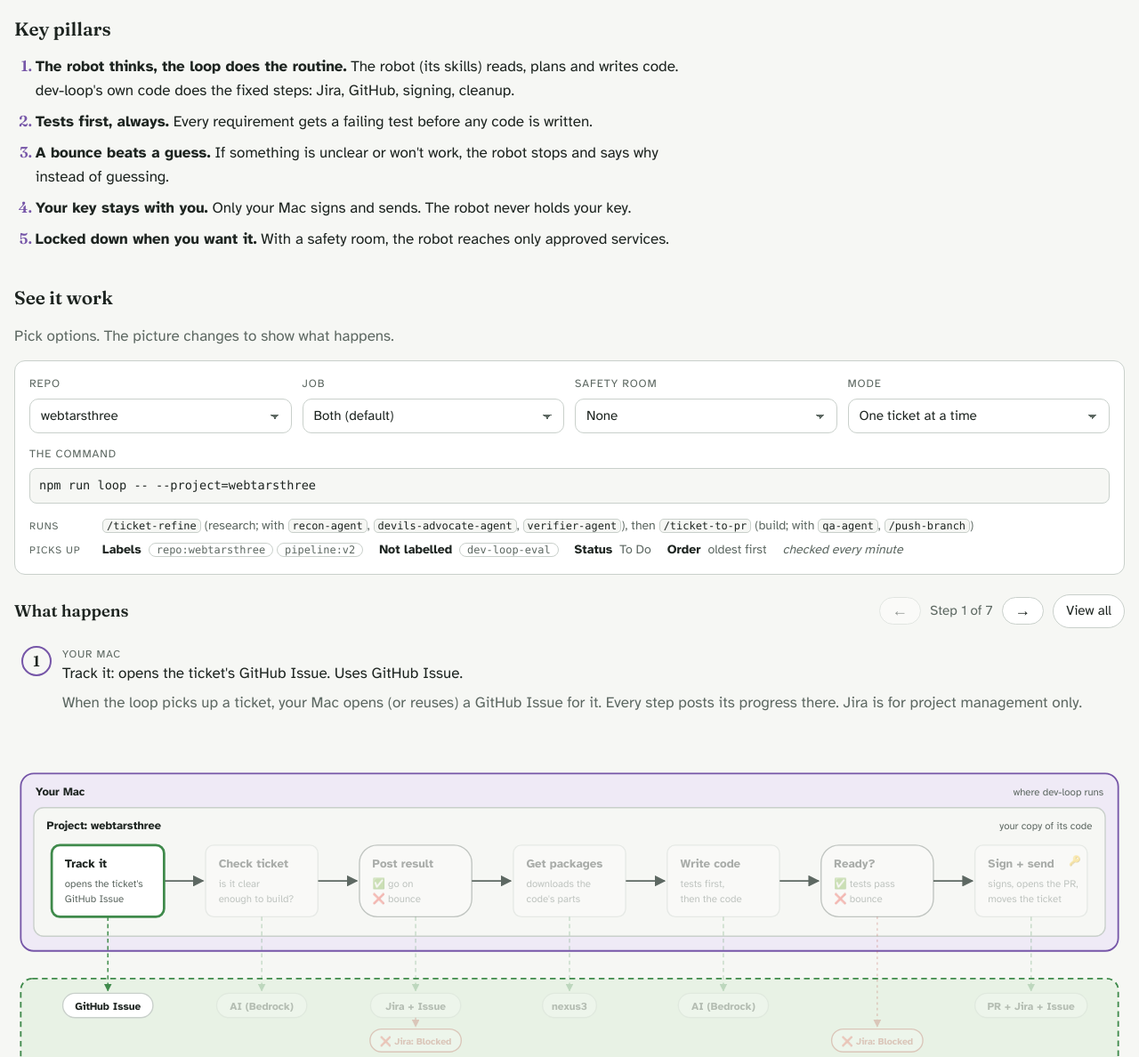
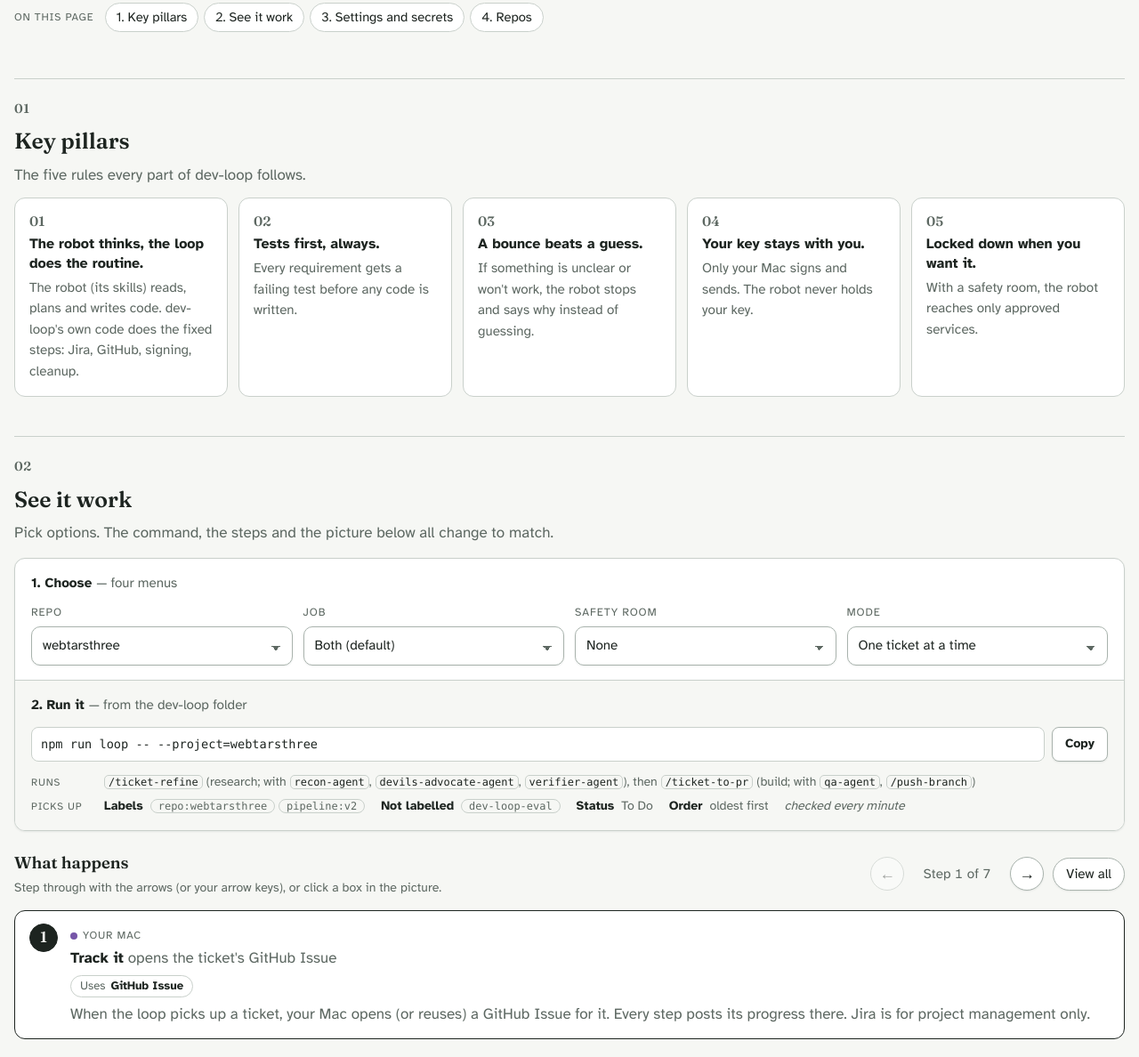
Before and after one commit to GolfNowEng/agentic-dev-loop, a website: page docs/guide/how-dev-loop-works.html in a window 1280 px wide. Shown: the part 233-1421 px from the top of the page at 89% size. Drawn offline with Linux system fonts and the light colour scheme.

Commit message:
docs(guide): numbered sections with a contents row, pillar cards, clearer controls and steps; colour kept to accents
Co-Authored-By: Claude Opus 5.5 <noreply@anthropic.com>

```diff
--- a/docs/guide/how-dev-loop-works.html
+++ b/docs/guide/how-dev-loop-works.html
@@ -19,10 +19,11 @@
 /* Layout: one column; filter chips on top, a diagram that redraws below, then plain steps. */
 :root {
   --bg: #f6f7f4; --ink: #1d2420; --muted: #5d6862; --line: #c9d0cb; --card: #ffffff;
-  --room: #e3ebf6; --room-edge: #5b82b8;
-  --mac: #efeaf6; --mac-edge: #7656a8;
-  --ext: #e8f2e5; --ext-edge: #3f8a4b;
-  --key: #c98a1c; --bad: #b4473b; --un: #f8e9e6; --chip: #ffffff; --chip-on: #1d2420; --chip-on-ink: #f6f7f4;
+  --room: #edf2f9; --room-edge: #5b82b8;
+  --mac: #f4f1f8; --mac-edge: #7656a8;
+  --ext: #eff5ed; --ext-edge: #3f8a4b;
+  --key: #c98a1c; --bad: #b4473b; --un: #faf0ee;
+  --hover: #eef1ee; --field-edge: #a9b3ad; --shadow: 0 1px 2px rgba(29, 36, 32, .08); --chip: #ffffff; --chip-on: #1d2420; --chip-on-ink: #f6f7f4;
   --a-loop: #1f6f78; --a-loop-bg: #e2f1f2; --a-robot: #a8457a; --a-robot-bg: #f7e6ef;
   --a-you: #8a5a12; --a-you-bg: #f6ecd9; --a-sbx: #3d67a3; --a-sbx-bg: #e3ebf6;
   --ans-yes: #2f7d3e; --ans-no: #6b7570; --ans-soft: #a86a0c;
@@ -38,6 +39,7 @@
     --a-loop: #6cc4cc; --a-loop-bg: #15302f; --a-robot: #e48bbb; --a-robot-bg: #35192a;
     --a-you: #e0b062; --a-you-bg: #33270f; --a-sbx: #8fb2e3; --a-sbx-bg: #1b2a3e;
     --ans-yes: #7dc28a; --ans-no: #a3ada8; --ans-soft: #e8a83a;
+    --hover: #232c27; --field-edge: #56635c; --shadow: 0 1px 2px rgba(0, 0, 0, .4);
     --chip: #1b221e; --chip-on: #e6ebe7; --chip-on-ink: #151a17; color-scheme: dark;
   }
 }
@@ -48,7 +50,8 @@
   --a-loop: #6cc4cc; --a-loop-bg: #15302f; --a-robot: #e48bbb; --a-robot-bg: #35192a;
   --a-you: #e0b062; --a-you-bg: #33270f; --a-sbx: #8fb2e3; --a-sbx-bg: #1b2a3e;
   --ans-yes: #7dc28a; --ans-no: #a3ada8; --ans-soft: #e8a83a;
-  --chip: #1b221e; --chip-on: #e6ebe7; --chip-on-ink: #151a17; color-scheme: dark;
+  --hover: #232c27; --field-edge: #56635c; --shadow: 0 1px 2px rgba(0, 0, 0, .4);
+    --chip: #1b221e; --chip-on: #e6ebe7; --chip-on-ink: #151a17; color-scheme: dark;
 }
 * { box-sizing: border-box; }
 body { margin: 0; background: var(--bg); color: var(--ink); font: 17px/1.55 var(--body); }
@@ -77,8 +80,10 @@ h2 { font-size: 1.3rem; }
 p { margin: 0; max-width: 70ch; }
 .col > * { min-width: 0; }
 .pillars-sec { gap: 12px; }
-.pillars { margin: 0; padding-left: 1.4em; display: grid; gap: 8px; max-width: 70ch; }
-.pillars li::marker { font-family: var(--display); font-weight: 600; color: var(--mac-edge); }
+.pillars { margin: 0; padding: 0; list-style: none; counter-reset: p; display: grid; grid-template-columns: repeat(auto-fit, minmax(230px, 1fr)); gap: 12px; }
+.pillars li { counter-increment: p; display: grid; align-content: start; gap: 4px; background: var(--card); border: 1px solid var(--line); border-radius: 12px; padding: 14px 16px 16px; font-size: .95rem; color: var(--muted); }
+.pillars li::before { content: counter(p, decimal-leading-zero); font-family: var(--display); font-weight: 600; font-size: .95rem; color: var(--muted); }
+.pillars li b { color: var(--ink); font-size: 1rem; line-height: 1.35; }
 .facts code { font-family: ui-monospace, Menlo, monospace; font-size: .85em; color: var(--ink); background: var(--bg); border: 1px solid var(--line); border-radius: 5px; padding: 0 4px; white-space: nowrap; }
 body > .col > header { display: grid; gap: 14px; justify-items: start; }
 .lead { color: var(--muted); font-size: 1.1rem; margin: 0; max-width: 70ch; }
@@ -92,11 +97,12 @@ h1 code.name { font-weight: 700; }
 .selects { display: grid; grid-template-columns: repeat(auto-fit, minmax(170px, 1fr)); gap: 12px; }
 .filters select {
   font: inherit; font-size: .95rem; color: var(--ink); background: var(--chip); width: 100%;
-  border: 1.5px solid var(--line); border-radius: 10px; padding: 7px 34px 7px 12px; cursor: pointer;
+  border: 1.5px solid var(--field-edge); border-radius: 10px; padding: 9px 34px 9px 12px; cursor: pointer; box-shadow: var(--shadow);
   appearance: none; -webkit-appearance: none;
   background-image: linear-gradient(45deg, transparent 50%, var(--muted) 50%), linear-gradient(135deg, var(--muted) 50%, transparent 50%);
   background-position: calc(100% - 18px) 55%, calc(100% - 13px) 55%; background-size: 5px 5px; background-repeat: no-repeat;
 }
+.filters select:hover { border-color: var(--ink); }
 .filters select:focus-visible { outline: 3px solid var(--key); outline-offset: 2px; }
 .facts { margin: 0; display: grid; gap: 6px; font-size: .88rem; }
 .facts > div { display: grid; grid-template-columns: 72px minmax(0, 1fr); gap: 10px; align-items: baseline; }
@@ -105,10 +111,11 @@ h1 code.name { font-weight: 700; }
 .chip {
   font: inherit; font-size: .95rem; cursor: pointer;
   padding: 6px 14px; border-radius: 999px;
-  border: 1.5px solid var(--line); background: var(--chip); color: var(--ink);
+  border: 1.5px solid var(--field-edge); background: var(--chip); color: var(--ink); box-shadow: var(--shadow);
 }
+.chip:hover:not(:disabled) { border-color: var(--ink); background: var(--hover); }
 .chip[aria-pressed="true"] { background: var(--chip-on); color: var(--chip-on-ink); border-color: var(--chip-on); }
-.chip:disabled { opacity: .45; cursor: not-allowed; }
+.chip:disabled { opacity: .4; cursor: not-allowed; box-shadow: none; }
 .chip:focus-visible { outline: 3px solid var(--key); outline-offset: 2px; }
 .cmd { font-family: ui-monospace, Menlo, monospace; font-size: .85rem; background: var(--bg); border: 1px solid var(--line); border-radius: 8px; padding: 8px 10px; overflow-x: auto; white-space: nowrap; }
 
@@ -120,8 +127,8 @@ h1 code.name { font-weight: 700; }
 #diagram .small { fill: var(--muted); font-size: 12.5px; }
 #diagram .zone-title { font-weight: 700; font-size: 14px; }
 .z-room { fill: var(--room); stroke: var(--room-edge); }
-.z-mac { fill: var(--mac); stroke: var(--mac-edge); }
-.z-ext { fill: var(--ext); stroke: var(--ext-edge); stroke-dasharray: 7 5; }
+.z-mac { fill: var(--card); stroke: var(--mac-edge); }
+.z-ext { fill: var(--card); stroke: var(--ext-edge); stroke-dasharray: 7 5; }
 .t-room { fill: var(--room-edge); }
 .t-mac { fill: var(--mac-edge); }
 #diagram .t-ext { fill: var(--ext-edge); }
@@ -139,10 +146,10 @@ h1 code.name { font-weight: 700; }
 .gate { fill: var(--room-edge); }
 #diagram .gate-text { fill: var(--bg); font-size: 11px; font-weight: 700; }
 .head { fill: var(--muted); }
-.z-un { fill: var(--un); stroke: var(--bad); stroke-dasharray: 7 5; }
+.z-un { fill: var(--card); stroke: var(--bad); stroke-dasharray: 7 5; }
 #diagram .t-un { fill: var(--bad); }
-#diagram .halo-ext { paint-order: stroke; stroke: var(--ext); stroke-width: 6px; stroke-linejoin: round; }
-#diagram .halo-un { paint-order: stroke; stroke: var(--un); stroke-width: 6px; stroke-linejoin: round; }
+#diagram .halo-ext { paint-order: stroke; stroke: var(--card); stroke-width: 6px; stroke-linejoin: round; }
+#diagram .halo-un { paint-order: stroke; stroke: var(--card); stroke-width: 6px; stroke-linejoin: round; }
 #diagram .un-on { fill: var(--ink); font-weight: 700; }
 .pickup { margin: 0; padding: 0; list-style: none; display: flex; flex-wrap: wrap; gap: 4px 18px; }
 .pickup b { color: var(--ink); font-weight: 700; margin-right: 4px; }
@@ -163,10 +170,10 @@ h1 code.name { font-weight: 700; }
 #envtable tbody.g tr + tr td { border-top: 1px dotted var(--line); }
 #envtable th.place { vertical-align: top; text-align: left; text-transform: none; letter-spacing: 0; font-size: .95rem; color: var(--ink); width: 170px; padding: 10px 14px; border-left: 4px solid var(--muted); vertical-align: top; }
 #envtable th.place span { display: block; font-weight: 400; color: var(--muted); font-size: .8rem; margin-top: 2px; }
-#envtable tbody.g-mac th.place { border-left-color: var(--mac-edge); background: var(--mac); }
+#envtable tbody.g-mac th.place { border-left-color: var(--mac-edge); background: var(--card); }
 #envtable tbody.g-loop th.place { border-left-color: var(--muted); background: var(--card); }
-#envtable tbody.g-repo th.place { border-left-color: var(--ext-edge); background: var(--ext); }
-#envtable tbody.g-sbx th.place { border-left-color: var(--room-edge); background: var(--room); }
+#envtable tbody.g-repo th.place { border-left-color: var(--ext-edge); background: var(--card); }
+#envtable tbody.g-sbx th.place { border-left-color: var(--room-edge); background: var(--card); }
 #envtable tbody tr > td:first-of-type { white-space: nowrap; }
 .ico { width: 14px; height: 14px; flex: none; fill: none; stroke: currentColor; stroke-width: 2; stroke-linecap: round; stroke-linejoin: round; }
 .by { display: inline-flex; align-items: center; gap: 5px; font-size: .8rem; font-weight: 700; border-radius: 999px; padding: 2px 10px 2px 8px; white-space: nowrap; }
@@ -206,25 +213,31 @@ ol.steps { margin: 0; padding: 0; list-style: none; display: grid; gap: 12px; co
 ol.steps li { display: grid; grid-template-columns: 34px 1fr; gap: 12px; }
 ol.steps li::before {
   content: attr(data-n); font-family: var(--display); width: 30px; height: 30px; border-radius: 50%;
-  display: grid; place-items: center; border: 2px solid var(--line);
+  display: grid; place-items: center; border: 1.5px solid var(--field-edge); color: var(--muted);
 }
-ol.steps li.room::before { border-color: var(--room-edge); }
-ol.steps li.mac::before { border-color: var(--mac-edge); }
+ol.steps li.cur::before { background: var(--ink); border-color: var(--ink); color: var(--bg); }
 ol.steps li.note-item { cursor: default; }
 ol.steps li.note-item::before { content: ""; border: 0; }
 .stepbar { display: flex; flex-wrap: wrap; align-items: center; justify-content: space-between; gap: 10px; }
 .stepnav { display: flex; align-items: center; gap: 10px; font-size: .95rem; color: var(--muted); }
 .chip.nav { padding: 4px 14px; font-size: 1.1rem; line-height: 1.2; }
 .more { display: block; margin-top: 6px; color: var(--muted); }
-.why { display: block; margin-top: 8px; padding-left: 10px; border-left: 3px solid var(--mac-edge); }
+.why { display: block; margin-top: 10px; padding: 8px 12px; border-radius: 8px; background: var(--bg); }
 [hidden] { display: none !important; }
 .detail { background: var(--card); border: 1.5px solid var(--key); border-radius: 10px; padding: 12px 14px; max-width: none; }
-ol.steps li { border-radius: 10px; padding: 6px 8px; cursor: pointer; }
+ol.steps li { border-radius: 12px; padding: 14px 16px; cursor: pointer; background: var(--card); border: 1px solid var(--line); }
+ol.steps li:hover { border-color: var(--field-edge); }
 ol.steps { min-height: 7.5rem; align-content: start; }
-ol.steps li.on { background: var(--card); outline: 2px solid var(--ext-edge); }
+ol.steps li.cur { border-color: var(--ink); }
+ol.steps li.note-item { background: transparent; border-style: dashed; }
 #diagram .step { cursor: pointer; }
-#diagram .step.dim { opacity: .35; }
-#diagram .step.on rect { stroke: var(--ext-edge); stroke-width: 3; }
+#diagram .step.dim { opacity: .6; }
+#diagram .step rect { stroke: var(--field-edge); }
+#diagram .step:hover { opacity: 1; }
+#diagram .step:hover rect { stroke: var(--ink); }
+#diagram .step:focus { outline: none; }
+#diagram .step:focus-visible rect { stroke: var(--key); stroke-width: 3; }
+#diagram .step.on rect { stroke: var(--ink); stroke-width: 2.5; }
 #diagram .tag.dim, #diagram .link.dim, #diagram .gate-g.dim { opacity: .25; }
 @media (prefers-reduced-motion: no-preference) { #diagram .step, #diagram .tag, #diagram .link { transition: opacity .2s; } }
 .where { display: block; font-size: .75rem; letter-spacing: .07em; text-transform: uppercase; color: var(--muted); }
@@ -233,9 +246,50 @@ table { border-collapse: collapse; width: 100%; font-size: .95rem; }
 .tablewrap { overflow-x: auto; }
 th, td { text-align: left; padding: 8px 10px; border-bottom: 1px solid var(--line); vertical-align: top; }
 th { font-size: .78rem; text-transform: uppercase; letter-spacing: .06em; color: var(--muted); font-weight: 700; }
-.yes { color: var(--ext-edge); font-weight: 700; }
 .no { color: var(--muted); }
 .note { color: var(--muted); font-size: .92rem; }
+
+/* Sections: each opens with a rule, a number and a title, so the page reads as parts. */
+main { gap: 0; padding-block: 0 56px; }
+.sec { padding-block: 44px 0; }
+.workflow.sec { gap: 22px; }
+.sec-head { display: grid; gap: 6px; padding-top: 22px; border-top: 1px solid var(--line); }
+.sec-head h2 { font-size: 1.55rem; }
+.eyebrow { font-family: var(--display); font-weight: 600; font-size: .9rem; color: var(--muted); letter-spacing: .04em; }
+.toc { display: flex; flex-wrap: wrap; align-items: center; gap: 8px 6px; font-size: .92rem; }
+.toc-label { font-size: .75rem; text-transform: uppercase; letter-spacing: .07em; color: var(--muted); margin-right: 6px; }
+.toc a { color: var(--ink); text-decoration: none; border: 1px solid var(--line); background: var(--card); border-radius: 999px; padding: 4px 12px; }
+.toc a:hover { border-color: var(--ink); }
+.toc a:focus-visible, .btn:focus-visible { outline: 3px solid var(--key); outline-offset: 2px; }
+html { scroll-behavior: smooth; }
+@media (prefers-reduced-motion: reduce) { html { scroll-behavior: auto; } }
+[id] { scroll-margin-top: 16px; }
+
+/* The options panel: choices on top, the result under a rule, on a quieter ground. */
+.filters { padding: 0; gap: 0; overflow: hidden; box-shadow: var(--shadow); }
+.panel-in, .panel-out { display: grid; gap: 12px; padding: 16px 18px; }
+.panel-out { background: var(--bg); border-top: 1px solid var(--line); }
+.panel-label { font-weight: 700; font-size: .95rem; }
+.panel-label span { font-weight: 400; color: var(--muted); }
+.cmdrow { display: flex; gap: 8px; align-items: stretch; min-width: 0; }
+.cmdrow .cmd { flex: 1; min-width: 0; background: var(--card); }
+.btn { font: inherit; font-size: .88rem; font-weight: 700; cursor: pointer; border: 1.5px solid var(--field-edge); background: var(--card); color: var(--ink); border-radius: 8px; padding: 0 14px; box-shadow: var(--shadow); }
+.btn:hover { border-color: var(--ink); background: var(--hover); }
+
+/* What happens */
+.hint { color: var(--muted); font-size: .88rem; margin: 2px 0 0; }
+.stepnav .count { min-width: 6.5em; text-align: center; font-variant-numeric: tabular-nums; }
+.chip.nav { width: 38px; height: 38px; padding: 0; display: grid; place-items: center; }
+.step-title { display: block; }
+.step-title b { font-size: 1.05rem; }
+.step-sub { color: var(--muted); }
+.uses { display: inline-flex; align-items: center; gap: 6px; margin-top: 6px; font-size: .82rem; color: var(--muted); border: 1px solid var(--line); border-radius: 999px; padding: 1px 10px; }
+.uses b { color: var(--ink); }
+.where { display: inline-flex; align-items: center; gap: 6px; margin-bottom: 2px; }
+.where.w-mac::before, .where.w-room::before { content: ""; width: 8px; height: 8px; border-radius: 50%; }
+.where.w-mac::before { background: var(--mac-edge); }
+.where.w-room::before { background: var(--room-edge); }
+figure.band figcaption { color: var(--muted); font-size: .88rem; }
 </style>
 </head>
 <body>
@@ -248,11 +302,14 @@ th { font-size: .78rem; text-transform: uppercase; letter-spacing: .06em; color:
       <span>JustinChan-fd/dev-loop</span>
       <svg class="ext" viewBox="0 0 16 16" width="13" height="13" aria-hidden="true"><path fill="none" stroke="currentColor" stroke-width="1.6" stroke-linecap="round" stroke-linejoin="round" d="M9.5 2.5h4v4M13.5 2.5 7 9M12 9.5v3.25c0 .41-.34.75-.75.75h-8c-.41 0-.75-.34-.75-.75v-8c0-.41.34-.75.75-.75H6.5"/></svg>
     </a>
+    <nav class="toc" aria-label="On this page"><span class="toc-label">On this page</span>
+      <a href="#pillars-h">1. Key pillars</a><a href="#workflow-h">2. See it work</a><a href="#env-h">3. Settings and secrets</a><a href="#repos-h">4. Repos</a>
+    </nav>
   </header>
 </div>
 <main>
-  <section class="col pillars-sec" aria-labelledby="pillars-h">
-    <h2 id="pillars-h">Key pillars</h2>
+  <section class="col pillars-sec sec" aria-labelledby="pillars-h">
+    <div class="sec-head"><span class="eyebrow">01</span><h2 id="pillars-h">Key pillars</h2><p class="sub">The five rules every part of dev-loop follows.</p></div>
     <ol class="pillars">
       <li><b>The robot thinks, the loop does the routine.</b> The robot (its skills) reads, plans and writes code. dev-loop's own code does the fixed steps: Jira, GitHub, signing, cleanup.</li>
       <li><b>Tests first, always.</b> Every requirement gets a failing test before any code is written.</li>
@@ -262,35 +319,40 @@ th { font-size: .78rem; text-transform: uppercase; letter-spacing: .06em; color:
     </ol>
   </section>
 
-  <section class="workflow" aria-labelledby="workflow-h">
+  <section class="workflow sec" aria-labelledby="workflow-h">
     <div class="col">
-      <h2 id="workflow-h">See it work</h2>
-      <p class="sub">Pick options. The picture changes to show what happens.</p>
+      <div class="sec-head"><span class="eyebrow">02</span><h2 id="workflow-h">See it work</h2><p class="sub">Pick options. The command, the steps and the picture below all change to match.</p></div>
     <form class="filters" aria-label="Options" onsubmit="return false">
+      <div class="panel-in">
+      <div class="panel-label">1. Choose <span>&mdash; four menus</span></div>
       <div class="selects">
         <label class="group"><span class="group-label">Repo</span><select data-group="repo"></select></label>
         <label class="group"><span class="group-label">Job</span><select data-group="phase"></select></label>
         <label class="group"><span class="group-label">Safety room</span><select data-group="sandbox"></select></label>
         <label class="group"><span class="group-label">Mode</span><select data-group="mode"></select></label>
       </div>
-      <div class="group">
-        <span class="group-label">The command</span>
-        <div class="cmd" id="cmd"></div>
+      </div>
+      <div class="panel-out">
+      <div class="panel-label">2. Run it <span>&mdash; from the dev-loop folder</span></div>
+      <div class="cmdrow">
+        <div class="cmd" id="cmd" aria-label="The command"></div>
+        <button type="button" class="btn" id="copy">Copy</button>
       </div>
       <dl class="facts">
         <div><dt>Runs</dt><dd id="job-skills" aria-live="polite"></dd></div>
         <div><dt title="Every minute it asks Jira for tickets that match all of these">Picks up</dt><dd><ul class="pickup" id="pickup"></ul></dd></div>
       </dl>
+      </div>
     </form>
     </div>
 
     <div class="col">
       <section aria-labelledby="steps-h" class="stack">
         <div class="stepbar">
-          <h3 id="steps-h">What happens</h3>
+          <div><h3 id="steps-h">What happens</h3><p class="hint">Step through with the arrows (or your arrow keys), or click a box in the picture.</p></div>
           <div class="stepnav">
             <button type="button" class="chip nav" id="prev" aria-label="Previous step">&larr;</button>
-            <span id="stepcount" aria-live="polite">Step through it</span>
+            <span id="stepcount" class="count" aria-live="polite">Step through it</span>
             <button type="button" class="chip nav" id="next" aria-label="Next step">&rarr;</button>
             <button type="button" class="chip" id="viewall" aria-pressed="false" aria-controls="steps">View all</button>
           </div>
@@ -313,20 +375,19 @@ th { font-size: .78rem; text-transform: uppercase; letter-spacing: .06em; color:
       <div class="figure" role="img" id="figure-wrap">
         <svg id="diagram" xmlns="http://www.w3.org/2000/svg"></svg>
       </div>
+      <figcaption>Each box is a step you can click. The step you're on is outlined; the others fade back.</figcaption>
     </figure>
   </section>
 
   <div class="col">
-  <section class="envsec" aria-labelledby="env-h">
-    <h2 id="env-h">Where settings and secrets live</h2>
-    <p class="sub" id="env-sub"></p>
+  <section class="envsec sec" aria-labelledby="env-h">
+    <div class="sec-head"><span class="eyebrow">03</span><h2 id="env-h">Where settings and secrets live</h2><p class="sub" id="env-sub"></p></div>
     <div class="legend" id="env-legend" aria-label="Key for the table"></div>
     <div class="tablewrap"><table id="envtable"></table></div>
   </section>
 
-  <section style="display:grid;gap:12px">
-    <h2>Repos we support</h2>
-    <p class="sub">Adding a repo needs no code. Copy one of the <code>pipeline.&lt;repo&gt;.config.json</code> files at the root of <code>dev-loop</code>, fill in the new repo's GitHub name, Jira labels and statuses, then run <code>npm run loop -- --project=&lt;repo&gt;</code>. Steps are in <code>docs/config.md</code>.</p>
+  <section class="envsec sec" aria-labelledby="repos-h">
+    <div class="sec-head"><span class="eyebrow">04</span><h2 id="repos-h">Repos we support</h2><p class="sub">Adding a repo needs no code. Copy one of the <code>pipeline.&lt;repo&gt;.config.json</code> files at the root of <code>dev-loop</code>, fill in the new repo's GitHub name, Jira labels and statuses, then run <code>npm run loop -- --project=&lt;repo&gt;</code>. Steps are in <code>docs/config.md</code>.</p></div>
     <div class="tablewrap"><table id="repos"></table></div>
   </section>
 
@@ -338,7 +399,7 @@ th { font-size: .78rem; text-transform: uppercase; letter-spacing: .06em; color:
 <script>
 /* ===== DATA: the only place facts live. Update when dev-loop changes. ===== */
 const DATA = {
-  updated: "2026-11-17",
+  updated: "2026-11-18",
   /* Jira statuses every repo's config uses (jira.claimStatus / statusNames). */
   status: { todo: "To Do", bounced: "Blocked", prOpen: "Code Review" },
   repos: [
@@ -624,9 +685,8 @@ function drawSteps() {
     li.dataset.i = String(ol.children.length);
     li.dataset.n = String(ol.children.length + 1);
     li.addEventListener("click", () => select(Number(li.dataset.i)));
-    const join = (a, b) => (/[?.!]$/.test(a) ? `${a} ${b}` : `${a}: ${b}`);
-    const end = (t) => (/[?.!]$/.test(t) ? t : `${t}.`);
-    li.innerHTML = `<div><span class="where">${s.zone === "room" ? "Safety room" : "Your Mac"}</span>${end(join(s.title, [].concat(s.sub).join(s.decision ? " \u00b7 " : " ")))}${s.uses ? ` Uses ${s.uses}.` : ""}<span class="more" hidden>${s.more ?? ""}${s.why ? `<span class="why">${s.why}</span>` : ""}</span></div>`;
+    const sub = [].concat(s.sub).join(s.decision ? " \u00b7 " : " ");
+    li.innerHTML = `<div><span class="where w-${s.zone}">${s.zone === "room" ? "Safety room" : "Your Mac"}</span><span class="step-title"><b>${s.title}</b> <span class="step-sub">${sub}</span></span>${s.uses ? `<span class="uses">Uses <b>${s.uses}</b></span>` : ""}<span class="more" hidden>${s.more ?? ""}${s.why ? `<span class="why">${s.why}</span>` : ""}</span></div>`;
     ol.appendChild(li);
   }
   if (state.sandbox !== "none") {
@@ -641,7 +701,7 @@ function drawSteps() {
 function drawRepos() {
   const t = document.getElementById("repos");
   const rows = DATA.repos.map((r) =>
-    `<tr><td><b>${r.name}</b></td><td>${r.gh}</td><td>${r.sandboxes.length ? `<span class="yes">${r.sandboxes.join(", ")}</span>` : `<span class="no">none yet</span>`}</td></tr>`).join("");
+    `<tr><td><b>${r.name}</b></td><td>${r.gh}</td><td>${r.sandboxes.length ? r.sandboxes.map((x) => `<span class="by by-sbx">${ICON.sbx}${x}</span>`).join(" ") : `<span class="no">none yet</span>`}</td></tr>`).join("");
   t.innerHTML = `<thead><tr><th>Repo</th><th>On GitHub</th><th>Safety room</th></tr></thead><tbody>${rows}</tbody>`;
 }
 
@@ -774,7 +834,7 @@ function select(i) {
   document.querySelectorAll("#steps li").forEach((li) => {
     const isStep = li.dataset.i !== undefined;
     const mine = isStep && Number(li.dataset.i) === current;
-    li.classList.toggle("on", mine && viewAll);
+    li.classList.toggle("cur", mine);
     // one at a time: only the current step; view all: every item
     li.hidden = !viewAll && !mine;
     const more = li.querySelector(".more");
@@ -790,6 +850,12 @@ function select(i) {
 document.getElementById("viewall").addEventListener("click", () => { viewAll = !viewAll; select(current); });
 for (const id of ["prev"]) document.getElementById(id).addEventListener("click", () => select(Math.max(0, current - 1)));
 for (const id of ["next"]) document.getElementById(id).addEventListener("click", () => select(current + 1));
+document.getElementById("copy").addEventListener("click", (e) => {
+  const b = e.currentTarget, t = document.getElementById("cmd").textContent;
+  const done = (msg) => { b.textContent = msg; setTimeout(() => (b.textContent = "Copy"), 1400); };
+  const pick = () => { const r = document.createRange(); r.selectNodeContents(document.getElementById("cmd")); const s = getSelection(); s.removeAllRanges(); s.addRange(r); done("Selected"); };
+  try { navigator.clipboard.writeText(t).then(() => done("Copied"), pick); } catch { pick(); }
+});
 const dash = document.getElementById("dash");
 function openDash() { if (typeof dash.showModal === "function") dash.showModal(); else dash.setAttribute("open", ""); }
 document.getElementById("dash-close").addEventListener("click", () => dash.close());
```
